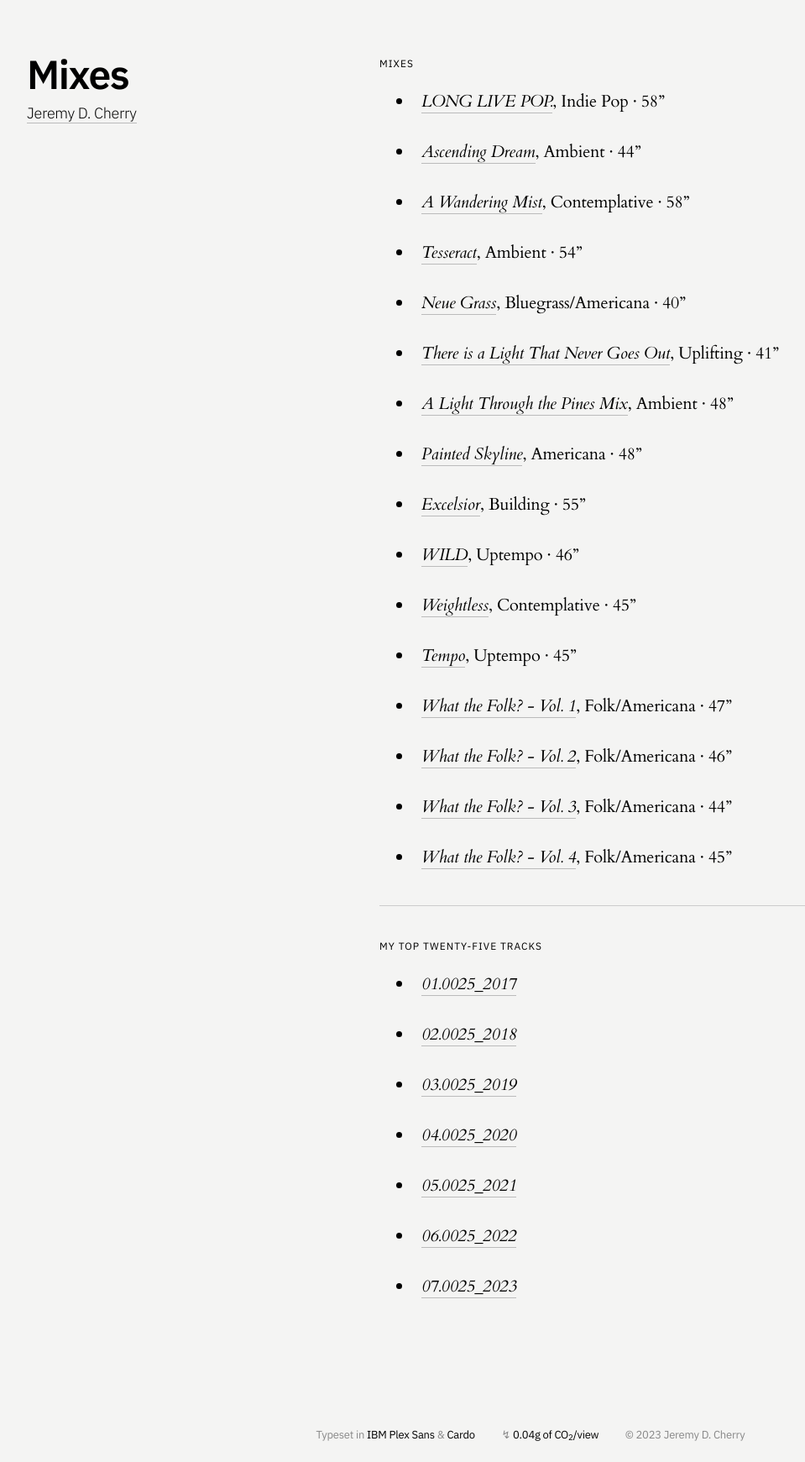
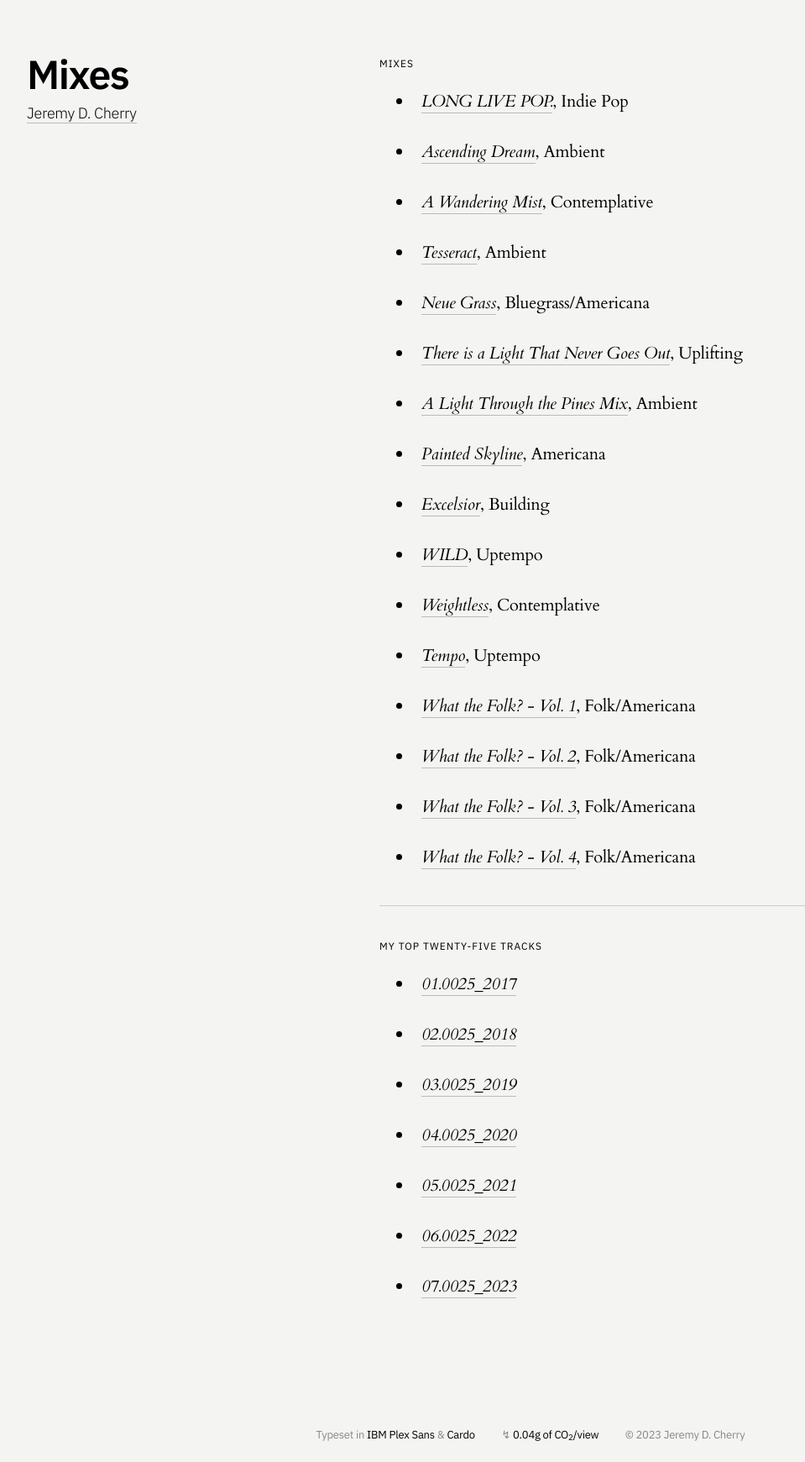
Before and after one commit to jeremydcherry/jeremydcherry.github.io, a Jekyll site: the page built from content/mixes.md, in a window 1280 px wide. Shown: the whole page at 84% size, without its empty margins (8-967 px from the left). Built offline with Jekyll 4.4.1, drawn with Linux system fonts in a browser that asks for light colours.

Commit message:
Updated Mixes content

```diff
--- a/content/mixes.md
+++ b/content/mixes.md
@@ -9,37 +9,37 @@
 
 #### Mixes
 
-- [_LONG LIVE POP._](https://open.spotify.com/playlist/3HgeNh5sMEenZeJnztxlqG?si=1eb1030661964c8f), Indie Pop · 58"
+- [_LONG LIVE POP._](https://open.spotify.com/playlist/3HgeNh5sMEenZeJnztxlqG?si=1eb1030661964c8f), Indie Pop
 
-- [_Ascending Dream_](https://open.spotify.com/playlist/1pscJkw5mBO4lCkr3OsaoT?si=529832b5dd9b4253), Ambient · 44"
+- [_Ascending Dream_](https://open.spotify.com/playlist/1pscJkw5mBO4lCkr3OsaoT?si=529832b5dd9b4253), Ambient
 
-- [_A Wandering Mist_](https://open.spotify.com/playlist/1iuS2WXRXtwoZSsIyjU5p6?si=2b9247946b2d4b04), Contemplative · 58"
+- [_A Wandering Mist_](https://open.spotify.com/playlist/1iuS2WXRXtwoZSsIyjU5p6?si=2b9247946b2d4b04), Contemplative
 
-- [_Tesseract_](https://open.spotify.com/playlist/6MgByPgm48gpkQOxcyRoYp?si=ae4f114ce61343fb), Ambient · 54"
+- [_Tesseract_](https://open.spotify.com/playlist/6MgByPgm48gpkQOxcyRoYp?si=ae4f114ce61343fb), Ambient
 
-- [_Neue Grass_](https://open.spotify.com/playlist/6gb3oLk7qCA3xDVUndpWWU?si=da21f9e86d9b4624), Bluegrass/Americana · 40"
+- [_Neue Grass_](https://open.spotify.com/playlist/6gb3oLk7qCA3xDVUndpWWU?si=da21f9e86d9b4624), Bluegrass/Americana
 
-- [_There is a Light That Never Goes Out_](https://open.spotify.com/playlist/4dY0ZRGe02IOzclcD6AT9b?si=4a387a1c1c374ddc), Uplifting · 41"
+- [_There is a Light That Never Goes Out_](https://open.spotify.com/playlist/4dY0ZRGe02IOzclcD6AT9b?si=4a387a1c1c374ddc), Uplifting
 
-- [_A Light Through the Pines Mix_](https://open.spotify.com/playlist/4iE05nEaBbKTtKSCvQr69d?si=e444007ec647490d), Ambient · 48"
+- [_A Light Through the Pines Mix_](https://open.spotify.com/playlist/4iE05nEaBbKTtKSCvQr69d?si=e444007ec647490d), Ambient
 
-- [_Painted Skyline_](https://open.spotify.com/playlist/2YcuEzpwpEDIXUsEnUN8fp?si=e997134bdf304477), Americana · 48"
+- [_Painted Skyline_](https://open.spotify.com/playlist/2YcuEzpwpEDIXUsEnUN8fp?si=e997134bdf304477), Americana
 
-- [_Excelsior_](https://open.spotify.com/playlist/4SZwfbm4VnisKPQyDJYaja?si=96f2c0abb5c04337), Building · 55"
+- [_Excelsior_](https://open.spotify.com/playlist/4SZwfbm4VnisKPQyDJYaja?si=96f2c0abb5c04337), Building
 
-- [_WILD_](https://open.spotify.com/playlist/6aFTspRu4no1H2rjHabWDh?si=fb9058a3d5d14a78), Uptempo · 46"
+- [_WILD_](https://open.spotify.com/playlist/6aFTspRu4no1H2rjHabWDh?si=fb9058a3d5d14a78), Uptempo
 
-- [_Weightless_](https://open.spotify.com/playlist/5WrMHpyOqgbM9OyqayS0QA?si=5f774586699047a5), Contemplative · 45"
+- [_Weightless_](https://open.spotify.com/playlist/5WrMHpyOqgbM9OyqayS0QA?si=5f774586699047a5), Contemplative
 
-- [_Tempo_](https://open.spotify.com/playlist/1tQuaxP7sZOxo3mL5Hfcmu?si=b334262b474e4bbe), Uptempo · 45"
+- [_Tempo_](https://open.spotify.com/playlist/1tQuaxP7sZOxo3mL5Hfcmu?si=b334262b474e4bbe), Uptempo
 
-- [_What the Folk? - Vol. 1_](https://open.spotify.com/playlist/4uaQ74i2tVmzuwWOzq3GmC?si=ad01b5b0dc504f2d), Folk/Americana · 47"
+- [_What the Folk? - Vol. 1_](https://open.spotify.com/playlist/4uaQ74i2tVmzuwWOzq3GmC?si=ad01b5b0dc504f2d), Folk/Americana
 
-- [_What the Folk? - Vol. 2_](https://open.spotify.com/playlist/4SLeUOVGsniVSSYcz9lNaR?si=63d3490b1bc94fc4), Folk/Americana · 46"
+- [_What the Folk? - Vol. 2_](https://open.spotify.com/playlist/4SLeUOVGsniVSSYcz9lNaR?si=63d3490b1bc94fc4), Folk/Americana
 
-- [_What the Folk? - Vol. 3_](https://open.spotify.com/playlist/4av8XZ0Oxh139Q2k55PJE4?si=ee1ac5ec52f342c6), Folk/Americana · 44"
+- [_What the Folk? - Vol. 3_](https://open.spotify.com/playlist/4av8XZ0Oxh139Q2k55PJE4?si=ee1ac5ec52f342c6), Folk/Americana
 
-- [_What the Folk? - Vol. 4_](https://open.spotify.com/playlist/1YfB0QlkGy5nBfdoqOhRuJ?si=7b3e8effc582491c), Folk/Americana · 45"
+- [_What the Folk? - Vol. 4_](https://open.spotify.com/playlist/1YfB0QlkGy5nBfdoqOhRuJ?si=7b3e8effc582491c), Folk/Americana
 
 ---
 
```
